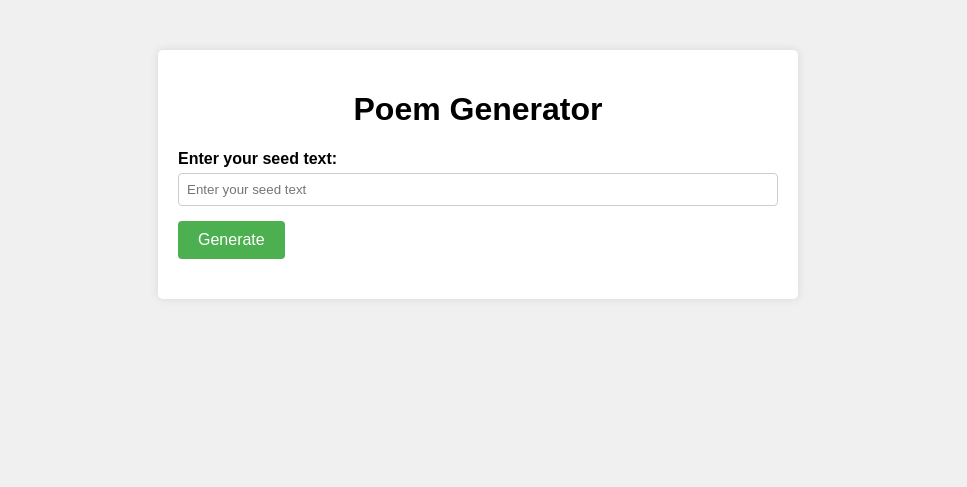
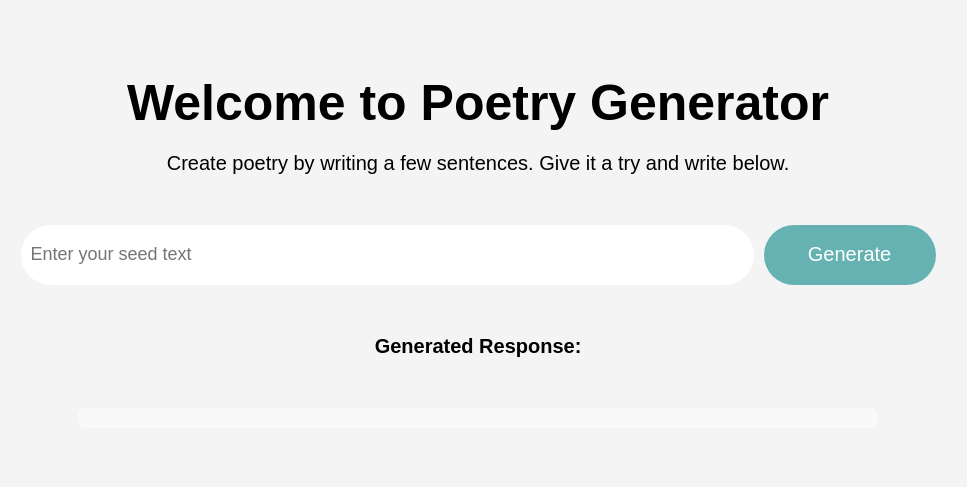
Before and after one commit to BiggestM/NLPThesis, a Flask app: page / in a window 1280 px wide. Shown: the top 487 px of the page, without its empty margins (162-1129 px from the left). Run offline with Flask 3, Linux system fonts and the light colour scheme; parts of the project's set-up code (start-up, migrations or seed data) failed here and were passed over.

Commit message:
modified UI

```diff
--- a/static/styles.css
+++ b/static/styles.css
@@ -1,54 +1,81 @@
 body {
-    font-family: Arial, sans-serif;
-    background-color: #f0f0f0;
+    font-family: 'Poppins', sans-serif;
+    background-color: #f4f4f4;
+    margin: 0;
+    padding: 0;
 }
 
 .container {
-    max-width: 600px;
-    margin: 50px auto;
-    padding: 20px;
-    background-color: #fff;
-    border-radius: 5px;
-    box-shadow: 0 0 10px rgba(0, 0, 0, 0.1);
+    padding: 40px;
+    text-align: center;
 }
 
 h1 {
+    font-size: 50px;
+    font-weight: 600;
+    margin-bottom: 20px;
+}
+
+p {
+    font-size: 20px;
+    margin-bottom: 20px;
+}
+
+.input-container {
+    margin-top: 50px;
+    display: flex;
+    align-items: center;
+    justify-content: center;
+}
+
+input {
+    width: 733px;
+    height: 60px;
+    padding: 10px;
+    border-radius: 30px;
+    border: none;
+    font-size: 18px;
+    box-sizing: border-box;
+    margin-right: 10px;
+}
+
+button {
+    background-color: #66b2b2;
+    color: white;
+    width: 172px;
+    height: 60px;
+    border: none;
+    border-radius: 30px;
+    font-size: 20px;
+    cursor: pointer;
+    transition: background-color 0.3s;
+}
+
+button:hover {
+    background-color: #57a1a1;
+}
+
+#generated-poetry {
+    margin-top: 50px;
     text-align: center;
 }
 
-.form {
-    margin-bottom: 20px;
+.poetry-output-container {
+    max-width: 800px; /* Limit width */
+    margin: 0 auto; /* Center horizontally */
+    text-align: left; /* Align text to the left */
 }
 
-label {
-    font-weight: bold;
+#generated-poetry h2 {
+    font-size: 20px;
+    font-weight: 600;
+    margin-bottom: 10px;
 }
 
-input[type="text"] {
-    width: 100%;
-    padding: 8px;
-    margin-top: 5px;
-    margin-bottom: 15px;
-    border: 1px solid #ccc;
-    border-radius: 4px;
-    box-sizing: border-box;
+#generated-poetry p {
+    background-color: #f9f9f9;
+    padding: 10px;
+    border-radius: 8px;
+    font-size: 18px;
+    margin-top: 50px;
 }
-
-button {
-    background-color: #4CAF50;
-    color: white;
-    padding: 10px 20px;
-    border: none;
-    border-radius: 4px;
-    cursor: pointer;
-    font-size: 16px;
-}
-
-button:hover {
-    background-color: #45a049;
-}
-
-.output {
-    white-space: pre-wrap;
-    font-size: 16px;
-}
--- a/templates/index.html
+++ b/templates/index.html
@@ -3,18 +3,26 @@
 <head>
     <meta charset="UTF-8">
     <meta name="viewport" content="width=device-width, initial-scale=1.0">
-    <title>Poem Generator</title>
-    <link rel="stylesheet" href="{{ url_for('static', filename='styles.css') }}">
+    <title>Poetry Generator</title>
+    <link rel="stylesheet" href="/static/styles.css">
 </head>
 <body>
     <div class="container">
-        <h1>Poem Generator</h1>
-        <div class="form">
-            <label for="seed-text">Enter your seed text:</label>
-            <input type="text" id="seed-text" placeholder="Enter your seed text">
-            <button onclick="generatePoem()">Generate</button>
+        <h1>Welcome to Poetry Generator</h1>
+        <p>Create poetry by writing a few sentences. Give it a try and write below.</p>
+        <form id="poetry-form" onsubmit="generatePoem(); return false;">
+            <div class="input-container">
+                <input type="text" id="seed-text" placeholder="Enter your seed text">
+                <button type="submit">Generate</button>
+            </div>
+        </form>
+        <div id="generated-poetry">
+            <h2>Generated Response:</h2>
+            <div class="poetry-output-container">
+                <p id="poetry-output"></p>
+            </div>
         </div>
-        <div class="output" id="output"></div>
+
     </div>
 
     <script>
@@ -25,7 +33,7 @@
             xhr.setRequestHeader("Content-Type", "application/json;charset=UTF-8");
             xhr.onload = function () {
                 if (xhr.status === 200) {
-                    document.getElementById("output").innerText = xhr.responseText;
+                    document.getElementById("poetry-output").innerText = xhr.responseText;
                 }
             };
             xhr.send(JSON.stringify({ "seed_text": seedText }));
```
